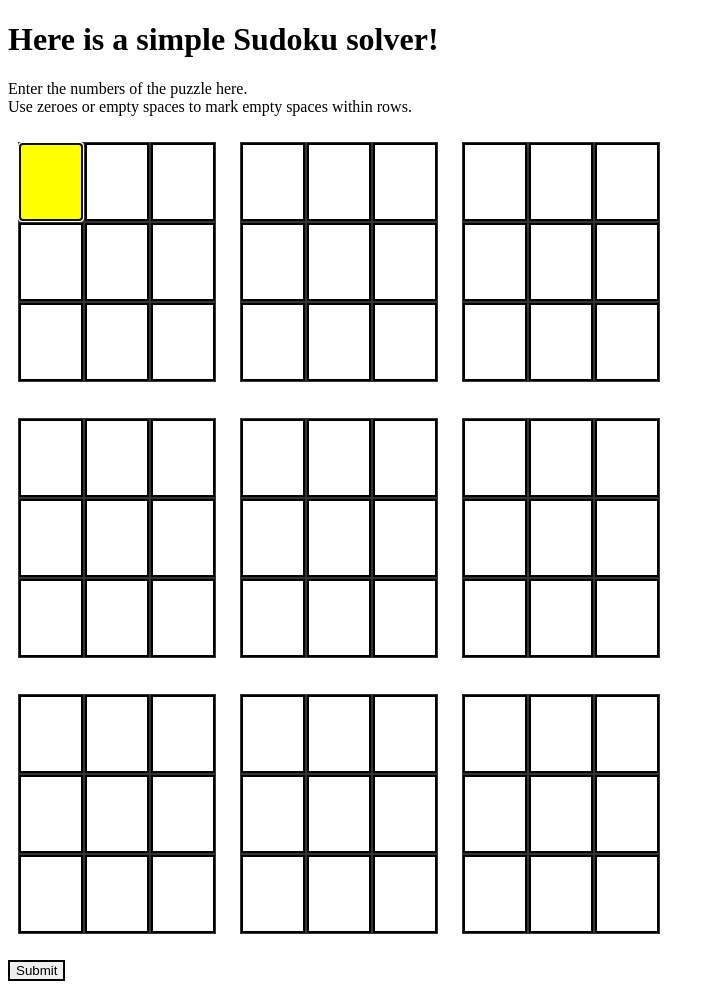
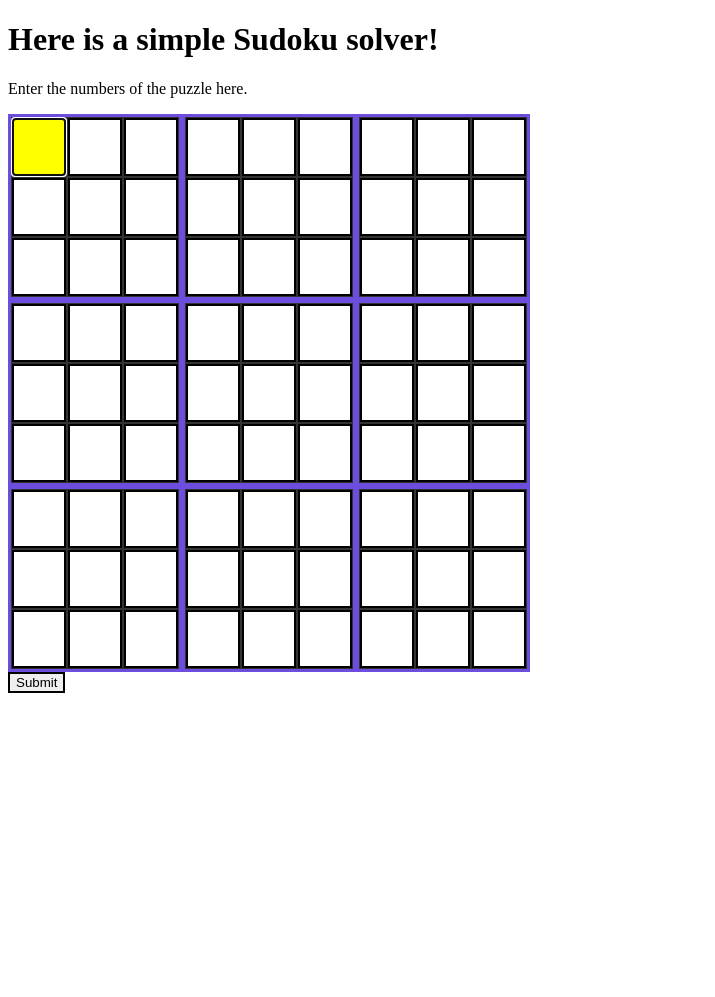
Before and after one commit to Pranaav-raju/sudoku, a Flask app: page / in a window 1280 px wide. Shown: the whole page, without its empty margins (0-715 px from the left). After the commit the page ends 693 px from the top, so only its background shows below. Run offline with Flask 2, Linux system fonts and the light colour scheme.

Commit message:
Improve appearance of grid
Shrink boxes to fit on a single page (on my computer).
Change color of border to purple.
Remove spaces between boxes.

```diff
--- a/templates/grid.html
+++ b/templates/grid.html
@@ -1,21 +1,28 @@
 {% extends "index.html" %}
 {% block head %}
 <style type="text/css">
+
+form {
+  /* Remove spaces between boxes on a line */
+  font-size: 0px;
+}
 .grid-container {
   display: inline-grid;
   grid-template-columns: auto auto auto;
+  margin: auto;
   background-color: #FFFFFF;
-  padding: 10px;
+  border: 3px solid rgba(72, 33, 214, 0.8);
 }
 .grid-item {
-  background-color: rgba(255, 255, 255, 0.8);
+  display: inline-grid;
   border: 1px solid rgba(0, 0, 0, 0.8);
   text-align: center;
 }
 
 input[type=text] {
-    width: 20px;
-    padding: 20px;
+    text-align: center;
+    padding: 10px;
+    width: 30px;
     font-size: 30px;
     background-color: rgba(255, 255, 255, 0.8);
 }
@@ -38,8 +45,7 @@ textarea {
   {% if error is defined %}
   <p><b>{{ error }}</b>
   {% endif %}
-  <p>Enter the numbers of the puzzle here.<br>
-  Use zeroes or empty spaces to mark empty spaces within rows.
+  Enter the numbers of the puzzle here.</p>
   <!-- Cells will get created a single box at a time, so list by box -->
   {% set top_row = [["00", "01", "02", "10", "11", "12", "20", "21", "22"],
                    ["03", "04", "05", "13", "14", "15", "23", "24", "25"],
@@ -55,8 +61,7 @@ textarea {
       {% for box in row %}
       <div class="grid-container">
           {% for cell in box %}
-              <div class="grid-item"><input type="text" name={{ cell }} oninput="check(this, name)" {% if cell == "00" %} autofocus {% endif %}>
-              <script src="https://ajax.googleapis.com/ajax/libs/jquery/3.3.1/jquery.min.js"></script>
+              <div class="grid-item"><input type="text" name={{ cell }} oninput="check(this, name)" maxlength="1" {% if cell == "00" %} autofocus {% endif %}>
               <script>
                 function getOtherLine(pos) {
                   var fullLine = [];
@@ -144,8 +149,8 @@ textarea {
       </div>
       {%- endfor %}
       <!-- Put every row on a new line-->
-      </p>
+    </br>
   {% endfor %}
-      <p><input type="submit" value="Submit"></p>
+      <input type="submit" value="Submit"></p>
       </form>
 {% endblock %}
```
